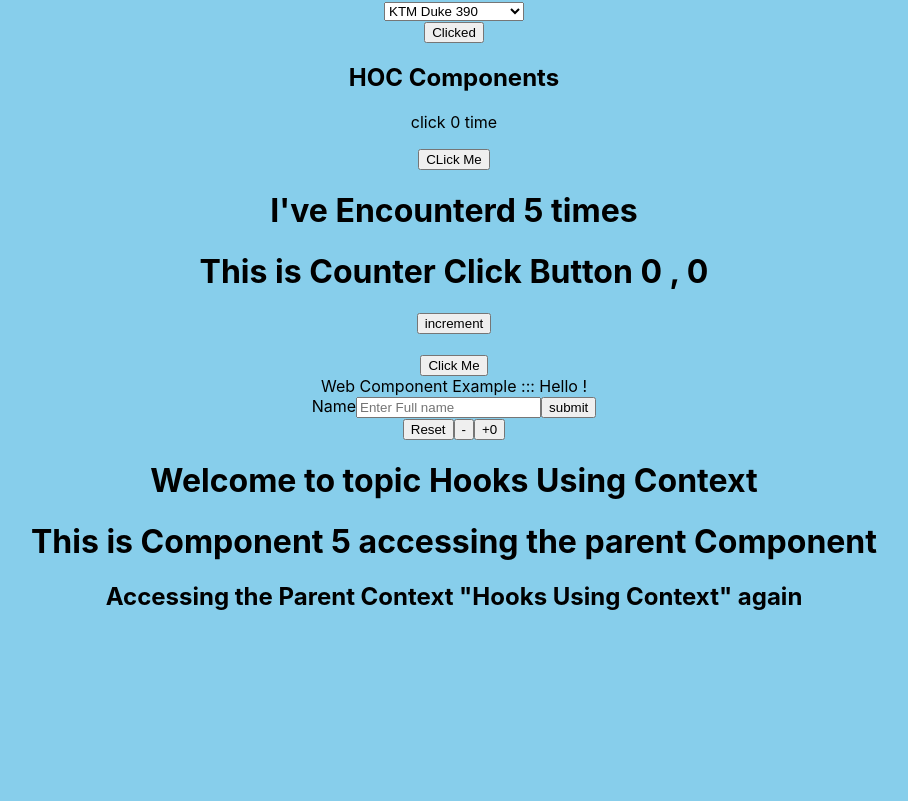
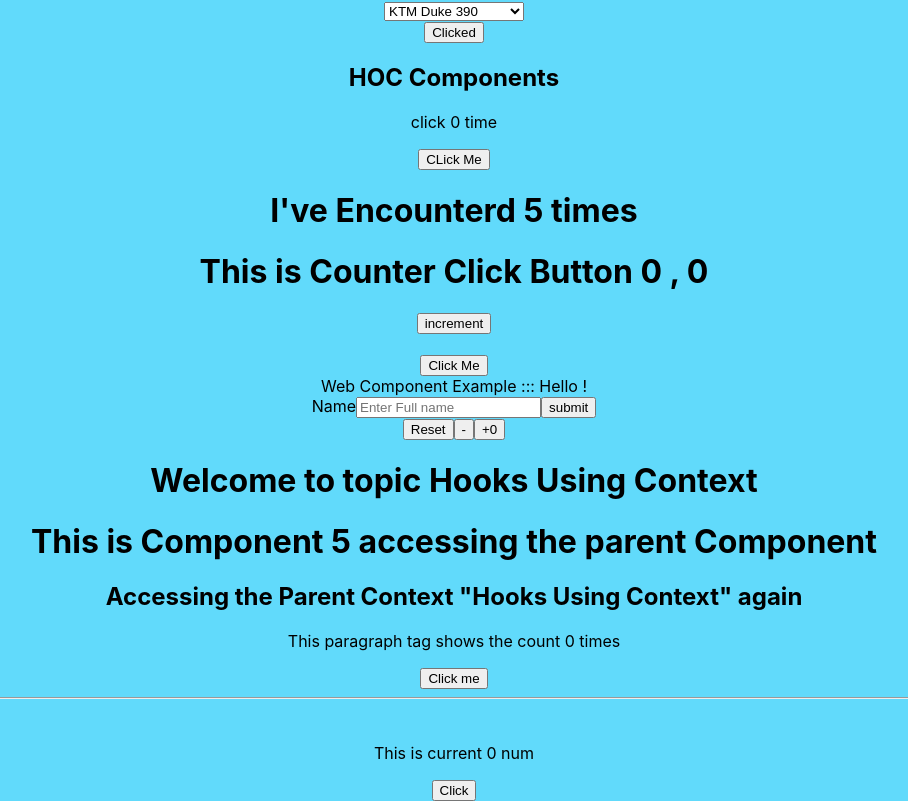
Before and after one commit to Mdhamza77/React, a React (Create React App) app: page / in a window 1280 px wide. Shown: the part 1191-1992 px from the top of the page, without its empty margins (186-1094 px from the left). Before the commit the page ends 1822 px from the top, so only its background shows below. Built offline with nearby package versions, Linux system fonts and the light colour scheme.

Commit message:
Implementation assigned task and to obtain difference between lifecycle and Hooks

```diff
--- a/src/App.css
+++ b/src/App.css
@@ -1,6 +1,7 @@
 body{
-   background-color: skyblue;
+   background-color:#61dafb;
    text-align: justify;
+   color: black;
 }
 .App {
   text-align: center;
@@ -26,7 +27,7 @@ body{
   align-items: center;
   justify-content: center;
   font-size: calc(10px + 2vmin);
-  color: white;
+  color: black;
 }
 
 .App-link {
--- a/src/App.js
+++ b/src/App.js
@@ -24,7 +24,8 @@ import WebComponents from './WebComponents';
 import UncontrolledComp from './UncontrolledComp';
 import FunctionalUpdate from './Hooks/FunctionalUpdate';
 import HookContext from './Hooks/HookContext';
-import Test from './Testing/.test'
+import Task1 from './Hooks/Task1';
+import Mounting from './Mounting';
 class App extends Component {
   render(){
      // Destructing the props
@@ -63,6 +64,8 @@ class App extends Component {
          <UncontrolledComp/>
          <FunctionalUpdate/>
          <HookContext/>
+         <Task1/><br/>
+         <Mounting/>
 
 
 
--- /dev/null
+++ b/src/Hooks/Task1.js
@@ -0,0 +1,18 @@
+import React, {useState,useEffect} from 'react';
+
+const Task1 = () => {
+    const [count, setCount] = useState(0);
+    useEffect(()=>{
+     console.log(`Every time ${count} is clicked times`)
+      return () => alert(`Components ${count}`)
+    },[count])
+    return (
+        <div>
+            <p>This paragraph tag shows the count {count} times</p>
+            <button onClick={()=> setCount(count + 1)}>Click me </button>
+            <hr/>
+        </div>
+    );
+}
+
+export default Task1;
--- /dev/null
+++ b/src/Mounting.js
@@ -0,0 +1,33 @@
+import React, { Component } from 'react';
+
+class Mounting extends Component {
+    constructor(props){
+        super(props);
+        this.state = {
+            num : 0
+        }
+        this.handleClick = this.handleClick.bind(this)
+    }
+    handleClick(){
+             this.setState({
+               num : this.state.num + 1
+             })
+    }
+    componentDidMount(){
+        console.log("Mounting")
+    }
+    componentDidUpdate(){
+        console.log("Updated")
+    }
+    render() {
+           console.log("Rendering")
+        return (
+            <div>
+                <p>This is current {this.state.num} num</p>
+                <button onClick={this.handleClick}>Click</button>
+            </div>
+        );
+    }
+}
+
+export default Mounting;
```
